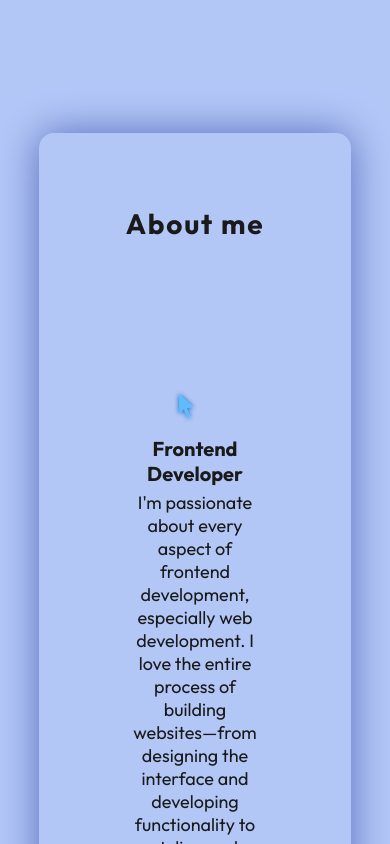
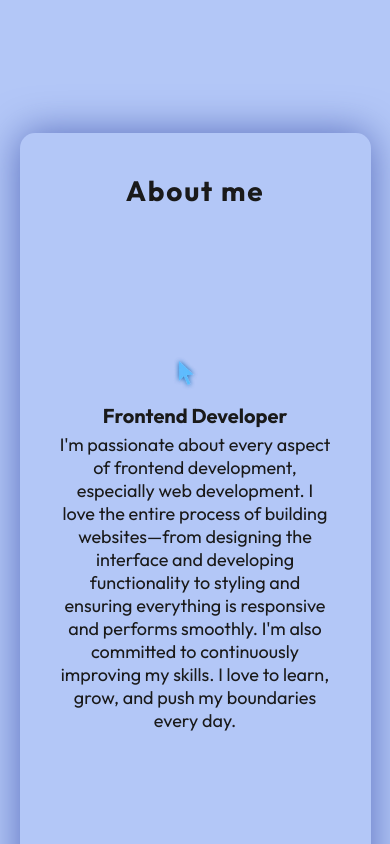
Before and after one commit to Jamirankinen/Portfolio, a React (Vite) app: page / in a window 390 px wide. Shown: the part 960-1804 px from the top of the page. Built offline with nearby package versions, Linux system fonts and the light colour scheme.

Commit message:
fixing responsiveness in about section

```diff
--- a/src/components/About/About.module.css
+++ b/src/components/About/About.module.css
@@ -104,6 +104,14 @@
     text-align: center;
   }
 
+  [data-theme="light"] .container {
+       background-color: var(--color-ab); /* Keep background */
+    padding: 40px 20px;
+    margin-left: 5%;
+    margin-right: 5%;
+    text-align: center;
+  }
+
   .title {
     font-size: 28px;
     text-align: center;
```
